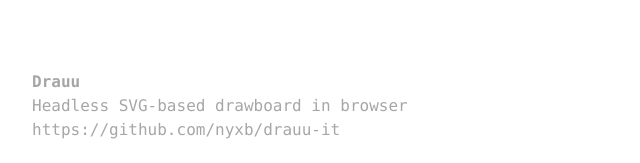
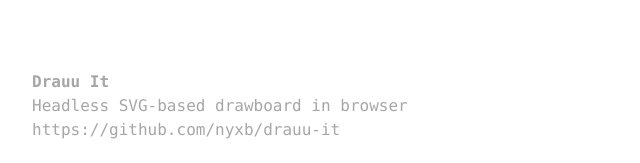
Before and after one commit to nyxb/drauu-it, a website built with Vite: page playground/index.html in a window 1280 px wide. Shown: the part 634-797 px from the top of the page, 0-640 px from the left. Built offline with nearby package versions, Linux system fonts and the light colour scheme; some packages are replaced by stand-ins of ours; what drauu-it would draw is missing.

Commit message:
🎨 style(playground): correct indentation in package.json for consistency
📚 docs(playground): update project name in index.html to "Drauu It" for clarity

```diff
--- a/playground/index.html
+++ b/playground/index.html
@@ -51,7 +51,7 @@
     </div>
     <svg id="svg" class="w-full flex-auto z-10" style="touch-action: none"></svg>
     <pre class="font-mono fixed left-8 bottom-6 opacity-35 pointer-events-none">
-<b>Drauu</b>
+<b>Drauu It</b>
 Headless SVG-based drawboard in browser
 https://github.com/nyxb/drauu-it
 </pre>
--- a/playground/package.json
+++ b/playground/package.json
@@ -1,5 +1,5 @@
 {
-   "name": "playground",
+  "name": "playground",
   "private": true,
   "packageManager": "pnpm@8.7.5",
   "scripts": {
```
